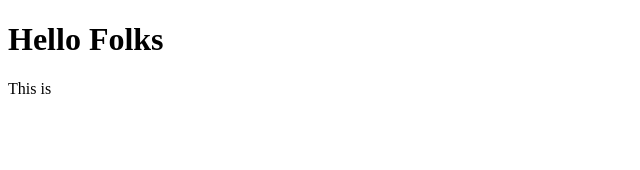
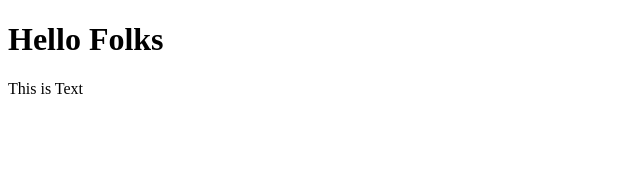
Before and after one commit to Sunscar-Sony/Fashionify, a React (Vite) app in the folder fashionify/: page / in a window 1280 px wide. Shown: the top 170 px of the page, without its empty margins (0-640 px from the left). Built offline with nearby package versions, Linux system fonts and the light colour scheme.

Commit message:
Update App.jsx

```diff
--- a/fashionify/src/App.jsx
+++ b/fashionify/src/App.jsx
@@ -5,7 +5,7 @@ function App() {
   return (
     <>
       <h1>Hello Folks </h1>
-      <p>This is </p>
+      <p>This is Text </p>
     </>
   )
 }
```
